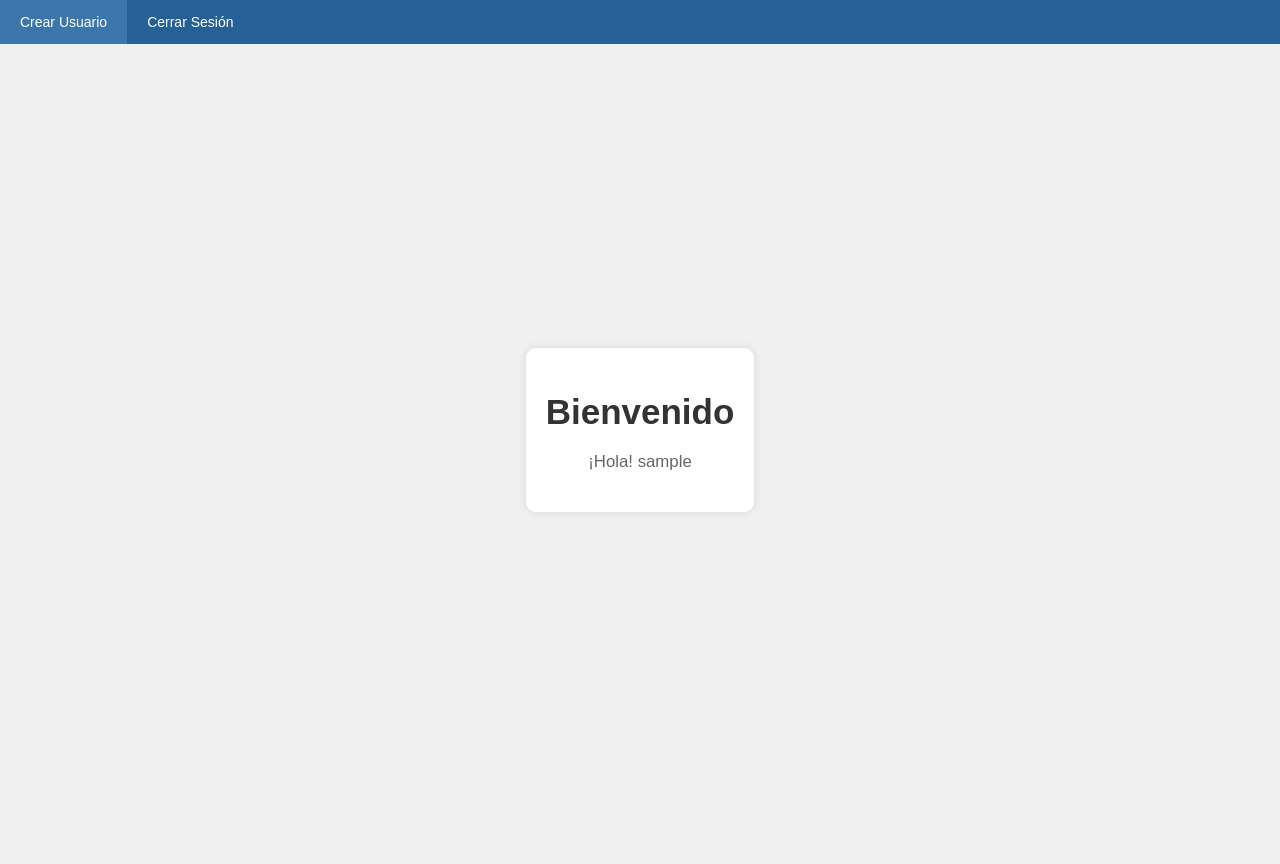
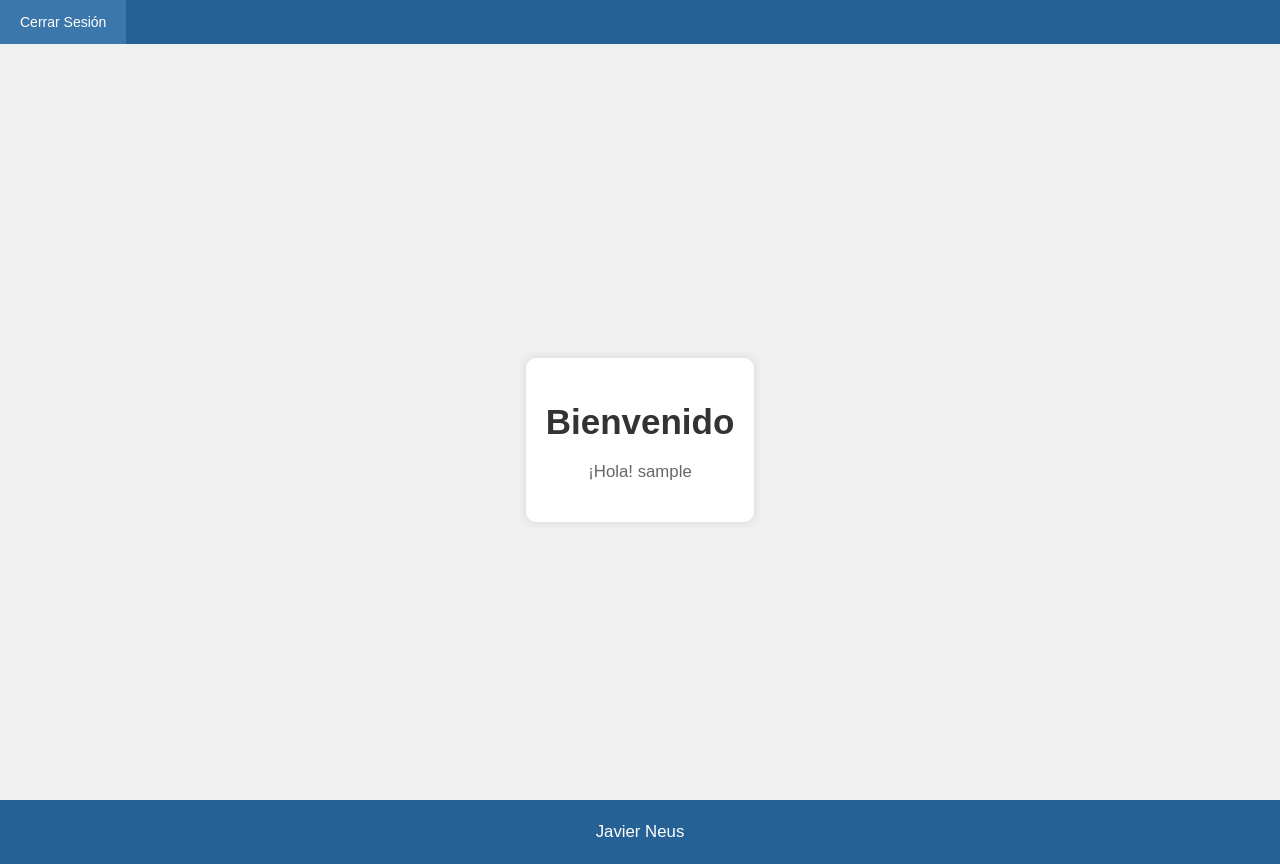
Before and after one commit to Neusj/apoyo_alumnos, a Django app: page / in a window 1280 px wide. Before the commit the page ends 512 px from the top, so only its background shows below. Run offline with Django 3.2, Linux system fonts and the light colour scheme; the visitor is signed in with stand-in values (Sample User, id 1).

Commit message:
validacion para crear usuario solo admin

```diff
--- a/apoyo_alumnos/urls.py
+++ b/apoyo_alumnos/urls.py
@@ -23,7 +23,7 @@ urlpatterns = [
     path('admin/', admin.site.urls),
     path('', Home.as_view(), name='home'),
 
-    path('signup/', SignUpView.as_view(), name='signup'),
+    path('crear_usuario/', SignUpView.as_view(), name='signup'),
     path('login/', CustomLoginView.as_view(), name='login'),
     path('logout/', auth_views.LogoutView.as_view(), name='logout'),
     path('password_reset/', CustomPasswordResetView.as_view(), name='password_reset'),
--- a/home/models.py
+++ b/home/models.py
@@ -11,6 +11,7 @@ class CustomUser(AbstractUser):
         ('docente', 'Docente'),
         ('alumno', 'Alumno'),
         ('apoderado', 'Apoderado'),
+        ('psicologo', 'Psicólogo'),
     ]
 
     tipo = models.CharField(max_length=20, choices=TIPO_CHOICES, default='alumno')
--- a/home/static/css/style.css
+++ b/home/static/css/style.css
@@ -15,6 +15,7 @@ nav {
     top: 0;
     left: 0;
     z-index: 1000;
+    margin-bottom: 20px;
 }
 
 nav ul {
@@ -54,6 +55,7 @@ nav ul li a:hover {
     padding: 20px;
     border-radius: 10px;
     box-shadow: 0 0 10px rgba(0, 0, 0, 0.1);
+    margin-top: 20px;
 }
 
 h1, h2 {
@@ -140,3 +142,13 @@ input[type="text"], input[type="password"], input[type="email"] {
     font-size: 0.9em;
     margin-top: 5px;
 }
+
+footer {
+    background-color: #266195;
+    color: white;
+    text-align: center;
+    padding: 5px 0;
+    position: relative;
+    bottom: 0;
+    width: 100%;
+}
--- a/home/templates/base.html
+++ b/home/templates/base.html
@@ -20,5 +20,8 @@
         {% block content %}
         {% endblock %}
     </div>
+    <footer>
+        <p style="color: white;">Javier Neus</p>
+    </footer>
 </body>
 </html>
--- a/home/templates/home.html
+++ b/home/templates/home.html
@@ -5,7 +5,6 @@
 {% block content %}
         {% block nav %}
             {% include 'nav.html' %}
-
         {% endblock %}
 
     <div class="container">
--- a/home/templates/nav.html
+++ b/home/templates/nav.html
@@ -2,7 +2,9 @@
 {% if user.is_authenticated %}
 <nav>
     <ul>
-        <li><a href="{% url 'signup' %}">Crear Usuario</a></li>
+        {% if user.tipo == 'administrador' %}
+            <li><a href="{% url 'signup' %}">Crear Usuario</a></li>
+        {% endif %}
         <li><a href="{% url 'logout' %}">Cerrar Sesión</a></li>
     </ul>
 </nav>
--- a/home/templates/signup.html
+++ b/home/templates/signup.html
@@ -5,6 +5,9 @@
 {% endblock %}
 
 {% block content %}
+{% block nav %}
+    {% include 'nav.html' %}
+{% endblock %}
     <div class="signup-container">
         <h2>Registro de Usuario</h2>
         <form method="post">
--- a/home/views.py
+++ b/home/views.py
@@ -4,6 +4,7 @@ from django.contrib.auth import login, authenticate
 from django.contrib.auth.views import LoginView, PasswordResetView
 from django.views.generic import CreateView
 from .forms import CustomUserCreationForm, CustomAuthenticationForm, CustomPasswordResetForm
+from django.contrib.auth.mixins import UserPassesTestMixin
 
 
 class Home(views.View):
@@ -25,13 +26,19 @@ class Home(views.View):
         )
 
 
-class SignUpView(CreateView):
+class SignUpView(UserPassesTestMixin, CreateView):
     form_class = CustomUserCreationForm
     template_name = 'signup.html'
 
     def form_valid(self, form):
         user = form.save()
         login(self.request, user)
+        return redirect('home')
+
+    def test_func(self):
+        return self.request.user.tipo == 'administrador'
+
+    def handle_no_permission(self):
         return redirect('home')
 
 class CustomLoginView(LoginView):
```
